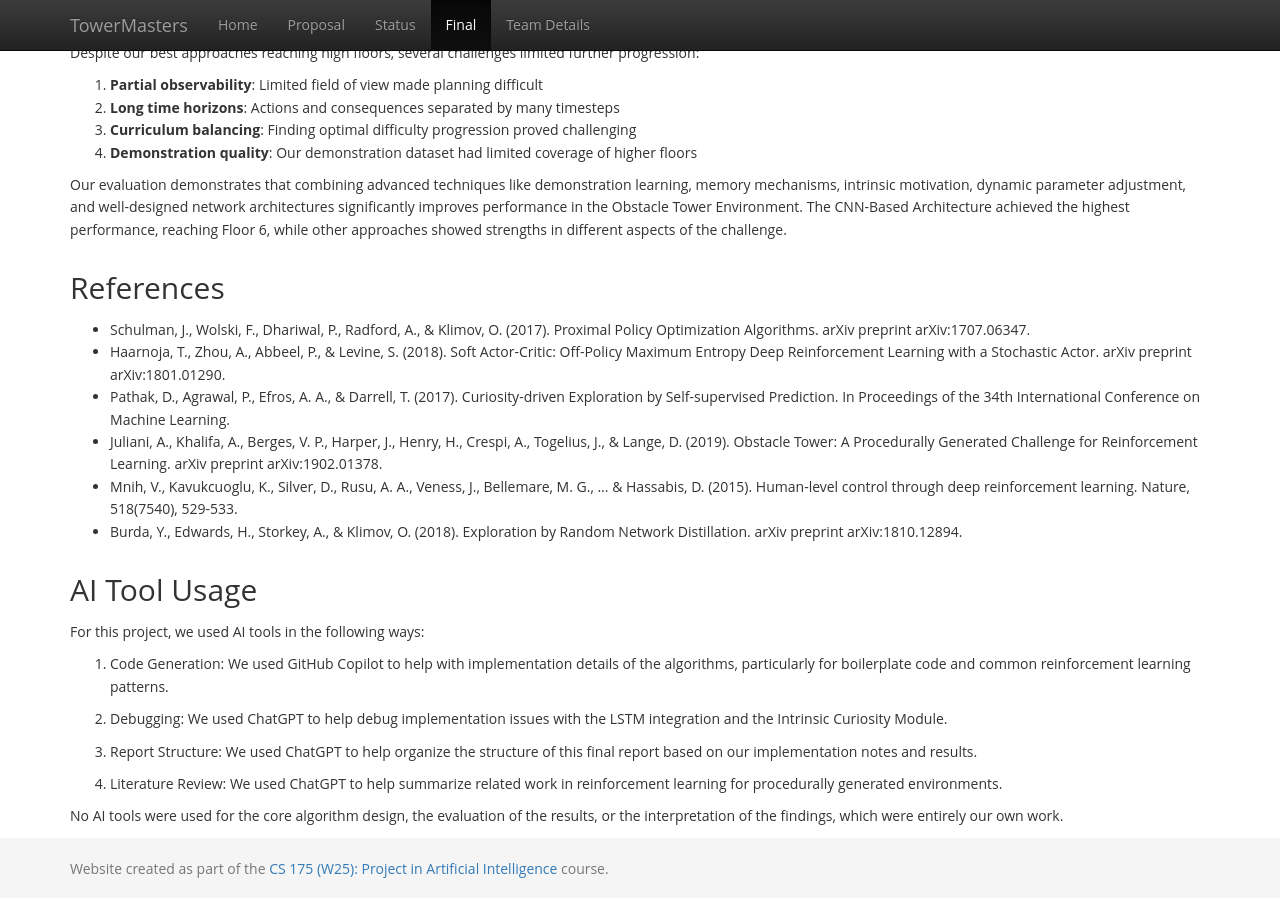
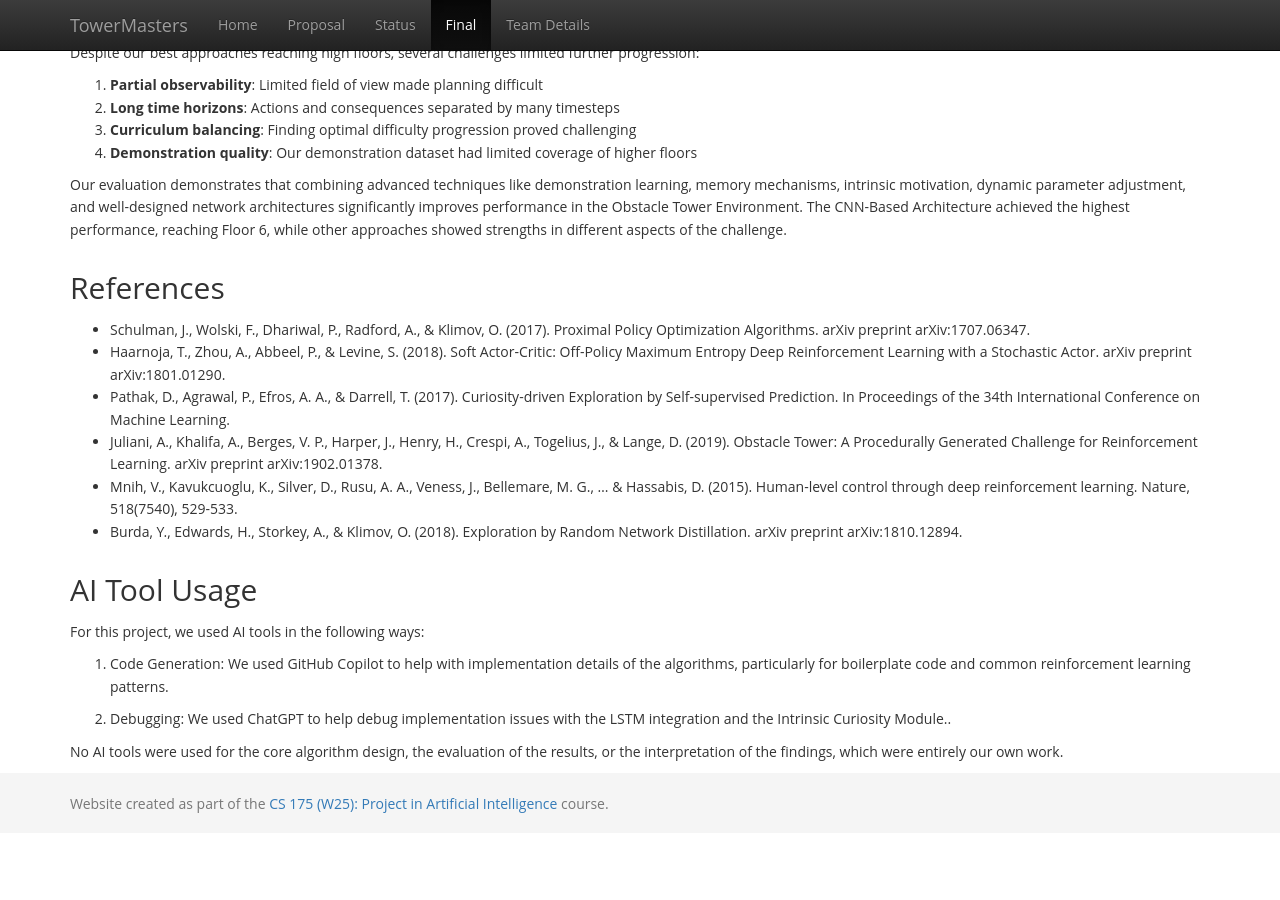
Before and after one commit to andrewzho/TowerMasters, a Jekyll site: the page built from docs/final.md, in a window 1280 px wide and 900 px high, scrolled down 8255 px. Built offline with Jekyll 4.4.1, drawn with Linux system fonts in a browser that asks for light colours; after the commit the page ends 9090 px from its top, so only the background shows below that.

Commit message:
Update final.md

```diff
--- a/docs/final.md
+++ b/docs/final.md
@@ -389,10 +389,6 @@ For this project, we used AI tools in the following ways:
 
 1. Code Generation: We used GitHub Copilot to help with implementation details of the algorithms, particularly for boilerplate code and common reinforcement learning patterns.
 
-2. Debugging: We used ChatGPT to help debug implementation issues with the LSTM integration and the Intrinsic Curiosity Module.
-
-3. Report Structure: We used ChatGPT to help organize the structure of this final report based on our implementation notes and results.
-
-4. Literature Review: We used ChatGPT to help summarize related work in reinforcement learning for procedurally generated environments.
+2. Debugging: We used ChatGPT to help debug implementation issues with the LSTM integration and the Intrinsic Curiosity Module..
 
 No AI tools were used for the core algorithm design, the evaluation of the results, or the interpretation of the findings, which were entirely our own work.
```
